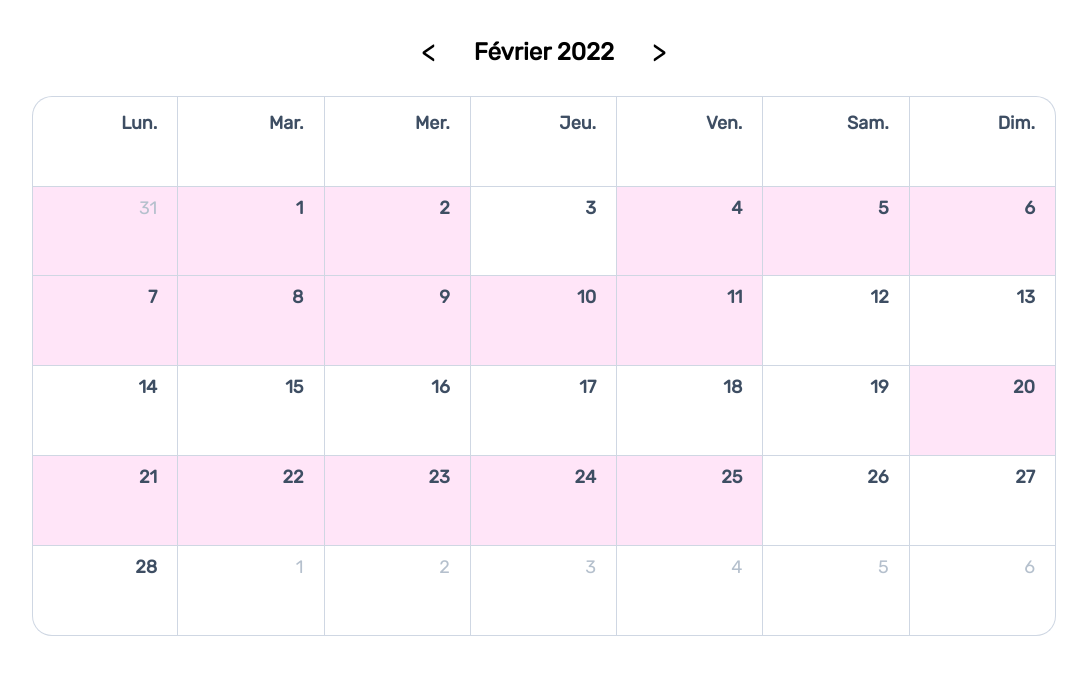
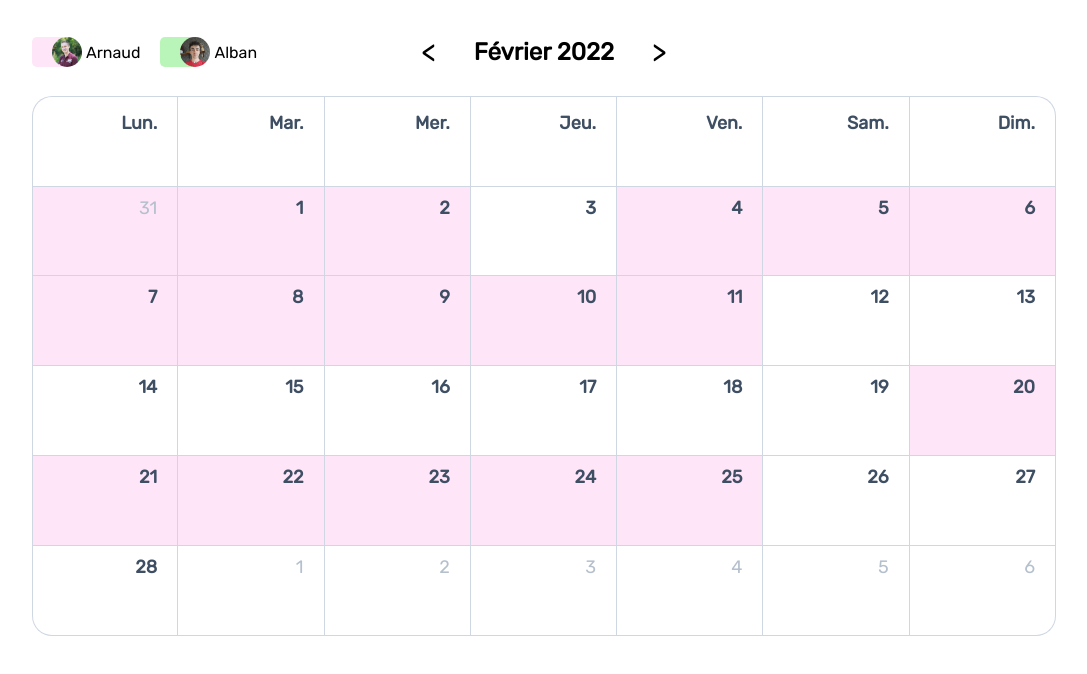
Before and after one commit to reklite/calendar-app, a React (Create React App) app: page / in a window 1280 px wide. Shown: the top 674 px of the page, without its empty margins (96-1183 px from the left). Built offline with nearby package versions, Linux system fonts and the light colour scheme.

Commit message:
added logic for display of users with corresponding color

```diff
--- a/src/components/CalendarHeader.js
+++ b/src/components/CalendarHeader.js
@@ -1,7 +1,45 @@
-import React from 'react'
+import React from "react";
+// import
 
-const CalendarHeader = (props) => (
+const CalendarHeader = (props) => {
+
+  // added photos locally because of 403 forbidden error on links
+  let pic1 = require("../data/photos/arnaud.jpeg");
+  let pic2 = require("../data/photos/alban.jpeg");
+  const usersPhotos = [pic1, pic2];
+
+  if (props.users !== null) console.log(props.users[0].avatar);
+
+  const getStyle = (color) => {
+    const style = {
+      content: "",
+      width: "35px",
+      height: "30px",
+      marginLeft: "-15px",
+      borderRadius: "5px 0 0 5px",
+      backgroundColor: color,
+      transform: "translateX(15px)"
+  };
+
+  return style;
+}
+
+  return (
     <section className="calendar-month-header">
+      <div className="users">
+        {props.users &&
+          props.users.map((user, i) => (
+            <>
+            <div style={getStyle(user.color)}></div>
+              <div className="user-block">
+                <img className="user-photo" src={usersPhotos[i]} alt={user.name} />
+                <span key={user.name}>
+                  {user.name}
+                </span>
+              </div>
+            </>
+          ))}
+      </div>
       <span
         onClick={() => props.changeDate(props.date, "left")}
         className="calendar-month-header-selectors"
@@ -9,10 +47,7 @@ const CalendarHeader = (props) => (
       >
         {"<"}
       </span>
-          <div
-            id="selected-month"
-            className="calendar-month-header-selected-month"
-          >
+      <div id="selected-month" className="calendar-month-header-selected-month">
         {props.currMonthName} {props.currYear}
       </div>
       <span
@@ -23,6 +58,7 @@ const CalendarHeader = (props) => (
         {">"}
       </span>
     </section>
-  )
+  );
+};
 
-export default CalendarHeader
+export default CalendarHeader;
```
Lines whose indentation alone changed are shown as unchanged.
